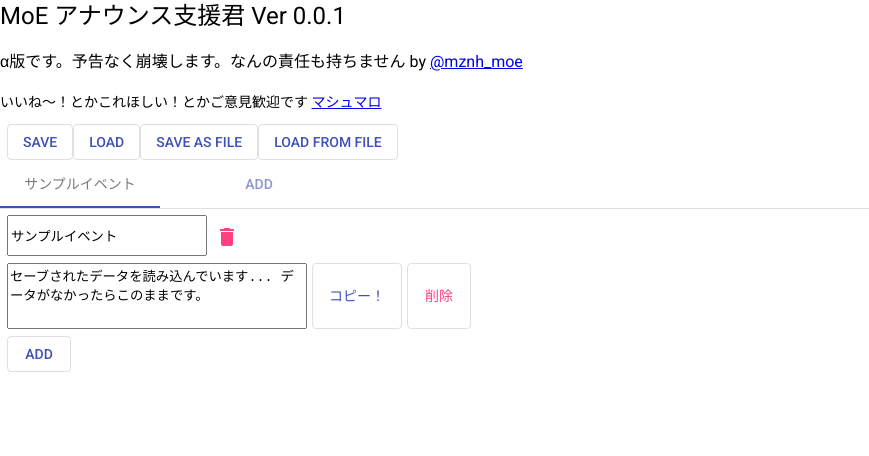
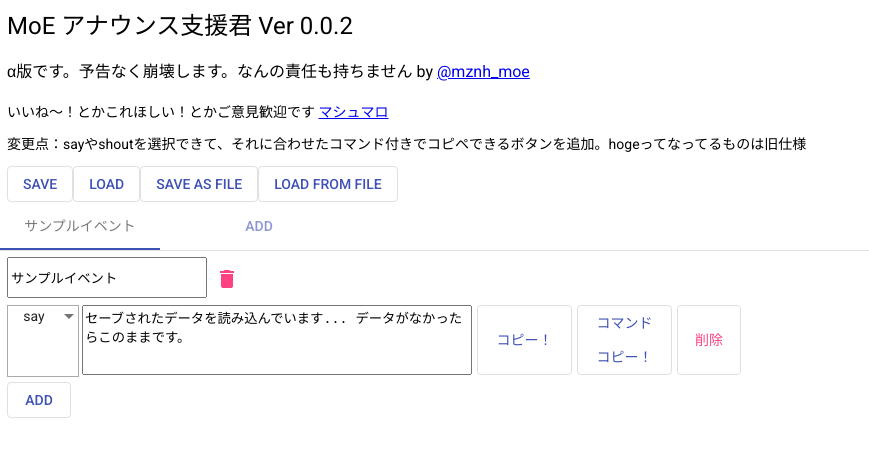
Before and after one commit to mznh/moe-announce-helper, an Angular app: page / in a window 1280 px wide. Shown: the top 456 px of the page, without its empty margins (0-869 px from the left). Built offline with nearby package versions, Linux system fonts and the light colour scheme.

Commit message:
sayやshoutなどを選択できるように変更

```diff
--- a/src/app/app.module.ts
+++ b/src/app/app.module.ts
@@ -11,6 +11,7 @@ import { MatTabsModule } from '@angular/material/tabs';
 import { MatInputModule } from '@angular/material/input';
 import { MatIconModule } from '@angular/material/icon';
 import { MatDialogModule } from '@angular/material/dialog';
+import { MatSelectModule } from '@angular/material/select';
 
 import { MainPageComponent } from './main-page/main-page.component';
 import { MessageComponent } from './message/message.component';
@@ -34,6 +35,7 @@ import { ControllerService } from './controller.service';
     MatInputModule,
     MatIconModule,
     MatDialogModule,
+    MatSelectModule,
     ClipboardModule,
   ],
   providers: [],
--- a/src/app/controller.service.ts
+++ b/src/app/controller.service.ts
@@ -17,7 +17,7 @@ export class ControllerService {
         info: "これはサンプルイベントの説明です",
         messages: [
           {
-            id:0, msgType:"hoge",
+            id:0, msgType:"say",
             text:"セーブされたデータを読み込んでいます... データがなかったらこのままです。"
           },
         ]
@@ -39,7 +39,6 @@ export class ControllerService {
   }
 
   public addEvent(){
-    //console.log("service-add-event")
     let newEventIndex = 0;
     if(this.saveData.events.length != 0){// 空じゃないときは末尾に追加
       const lastEvent = this.saveData.events[this.saveData.events.length - 1]
@@ -62,7 +61,6 @@ export class ControllerService {
   }
 
   public addMessage(eventId:number, mesageId?:number, msgType?:string, text?:string){
-    //console.log("service-addMessage")
     const tmp = this.fetchEvent(eventId);
     if(tmp === undefined){
       throw "Error";
@@ -76,13 +74,12 @@ export class ControllerService {
     }
     eventData.messages.push({
       id: newMessageIndex,
-      msgType: msgType? msgType : "hoge",
+      msgType: msgType? msgType : "say",
       text: text? text : ""
     });
   }
 
   public changeMessage(eventId:number, newMessageData:MessageData){
-    //console.log("changeMessage")
     //参照をゲッチュ
     const oldEvent = this.saveData.events.find((evt)=>{return evt.id == eventId})
     if(oldEvent === undefined){
@@ -99,18 +96,13 @@ export class ControllerService {
   }
 
   public saveEvent(){
-    //console.log("service-save")
-    //console.log(localStorage)
     localStorage.setItem(localStorageKey,this.generateJsonString())
 
     this.toastOpen("アナウンスデータをセーブしました。")
   }
   public loadEventFromLocalStrage(){
-    //console.log("service-load-from local strage")
     const saveRowStringData = localStorage.getItem(localStorageKey)
-    //console.log(localStorage)
     if(saveRowStringData === null){
-      //console.log("save data is null")
       return;
     }
     this.saveData = JSON.parse(saveRowStringData)
--- a/src/app/event/event.component.ts
+++ b/src/app/event/event.component.ts
@@ -39,7 +39,6 @@ export class EventComponent implements OnInit {
   }
 
   public addMessage(){
-    //console.log("events-add-messages")
     this.eventChangeEvent.emit({
       event: this.inputEventData,
       message: { id:-1, msgType:"add",text:"" }
@@ -48,7 +47,6 @@ export class EventComponent implements OnInit {
   }
 
   public messageChange(changeData:MessageData){
-    //console.log("events-MessagesChange")
     this.eventChangeEvent.emit({
       event: this.inputEventData,
       message: changeData
--- a/src/app/main-page/main-page.component.css
+++ b/src/app/main-page/main-page.component.css
@@ -1,4 +1,8 @@
 
+
+.main-header {
+  margin: 10px 7px;
+}
 .main-controll-panel {
   margin: 0px 7px;
 }
--- a/src/app/main-page/main-page.component.html
+++ b/src/app/main-page/main-page.component.html
@@ -1,7 +1,13 @@
-<h1>MoE アナウンス支援君 Ver 0.0.1</h1>
 
-<h3>α版です。予告なく崩壊します。なんの責任も持ちません by <a  href="https://twitter.com/mznh_moe">@mznh_moe</a></h3>
-<p>いいね～！とかこれほしい！とかご意見歓迎です <a href="https://marshmallow-qa.com/mznh_moe">マシュマロ</a></p>
+
+<div class="main-header">
+  <h1>MoE アナウンス支援君 Ver 0.0.2</h1>
+  <h3>α版です。予告なく崩壊します。なんの責任も持ちません by <a  href="https://twitter.com/mznh_moe">@mznh_moe</a></h3>
+  <p>いいね～！とかこれほしい！とかご意見歓迎です <a href="https://marshmallow-qa.com/mznh_moe">マシュマロ</a></p>
+  <p>
+  変更点：sayやshoutを選択できて、それに合わせたコマンド付きでコピペできるボタンを追加。hogeってなってるものは旧仕様
+  </p>
+</div>
 
 <div class="main-controll-panel">
   <button mat-stroked-button color="primary" (click)="saveLocalData()">SAVE</button>
--- a/src/app/main-page/main-page.component.ts
+++ b/src/app/main-page/main-page.component.ts
@@ -10,7 +10,6 @@ import { SaveData,EventData,MessageData} from "../model/message-data";
   styleUrls: ['./main-page.component.css']
 })
 export class MainPageComponent implements OnInit {
-  @ViewChildren(EventComponent) eventhoges!:QueryList<EventComponent>;
   @ViewChild('jsonDownload') jsonDownloadLink:any;
   @ViewChild('fileInput') fileInputLink:any;
 
--- a/src/app/message/message.component.css
+++ b/src/app/message/message.component.css
@@ -1,13 +1,24 @@
 .message {
   margin: 7px 0px;
   display: grid;
-  grid-template-columns: 300px 100px 50px;
+  grid-template-columns: 70px 400px 100px 100px 50px;
+
+}
+
+.message-type-select {
+  border: 1px solid #AAAAAA;
+  text-align: center;
+  height: 100% ;
 }
 .mat-input-wrapper, .messageText{
-  height: 20px ;
+  margin: 0px 5px 0px 5px ;
 }
+
 .messageCopyButton{
-  margin: 0px 5px;
+  margin: 0px 5px 0px 0px ;
+}
+.messageCmdCopyButton{
+  margin: 0px 5px 0px 0px ;
 }
 .messageDeleteButton{
   margin: 0px 0px;
--- a/src/app/message/message.component.html
+++ b/src/app/message/message.component.html
@@ -1,16 +1,35 @@
 
 <div class="message">
-  <textarea class="messageText"
-    #messageValue
-    (change)="textChange()"
-    matInput
-    cdkTextareaAutosize
-    cdkAutosizeMinRows="3"
-    cdkAutosizeMaxRows="5"
-    > </textarea>
+  <mat-select
+    #typeValue
+    [(value)]="inputMessageType"
+    class="message-type-select" (selectionChange)="typeChange($event.value)">
+    <mat-option value="say">say</mat-option>
+    <mat-option value="shout">shout</mat-option>
+    <mat-option value="auc">auc</mat-option>
+    <mat-option value="kgr">===</mat-option>
+  </mat-select>
+
+  <ng-container [ngSwitch]="inputMessageType">
+    <ng-container *ngSwitchCase="'hoge'">
+      <textarea class="messageText" #messageValue (onchange)="textChange()" matInput
+        cdkTextareaAutosize cdkAutosizeMinRows="3" cdkAutosizeMaxRows="5" > </textarea>
+    </ng-container>
+    <ng-container *ngSwitchCase="'kgr'">
+      <div #messageValue style="display: none" > </div>
+      =====================================
+    </ng-container>
+    <ng-container *ngSwitchDefault>
+      <textarea class="messageText" #messageValue (onchange)="textChange()"
+        matInput cdkTextareaAutosize cdkAutosizeMinRows="3" cdkAutosizeMaxRows="5" > </textarea>
+    </ng-container>
+  </ng-container>
   <button mat-stroked-button color="primary" class="messageCopyButton"
     tabindex="-1"
     (click)="copyToClipboard()">コピー！</button>
+  <button mat-stroked-button color="primary" class="messageCmdCopyButton"
+    tabindex="-1"
+    (click)="copyToClipboardWithCmdStyle()">コマンド<br>コピー！</button>
   <button mat-stroked-button color="accent" class="messageDeleteButton"
     tabindex="-1"
     (click)="deleteMessage()">削除</button>
--- a/src/app/message/message.component.ts
+++ b/src/app/message/message.component.ts
@@ -11,6 +11,7 @@ import { MessageData } from '../model/message-data';
 })
 export class MessageComponent implements OnInit {
   @ViewChild('messageValue') messageValue:any;
+  @ViewChild('typeValue') typeValue:any;
   @Input() inputMessageId:number;
   @Input() inputMessageType:string;
   @Input() inputMessageText:string;
@@ -23,18 +24,20 @@ export class MessageComponent implements OnInit {
   ngOnInit(): void {
   }
   ngAfterViewInit() {
-    //console.log(this.messageValue)
     this.messageValue.nativeElement.value = this.inputMessageText;
-  }
-  ngOnChanges(){
-    //console.log(this.inputMessageId)
-    //console.log(this.inputMessageType)
-    //console.log(this.inputMessageText)
   }
 
   public copyToClipboard(){
     const messageText = this.messageValue.nativeElement.value;
     this.clipboard.copy(messageText)
+  }
+
+  public copyToClipboardWithCmdStyle(){
+    const messageText = this.messageValue.nativeElement.value;
+    const moeCmd = this.inputMessageType;
+    const copyText = "/" + moeCmd + " " + messageText.replace(/\r?\n/g,"");
+
+    this.clipboard.copy(copyText)
   }
 
   public deleteMessage(){
@@ -47,6 +50,13 @@ export class MessageComponent implements OnInit {
   public nameChange(){
   }
 
+  public typeChange(value:string){
+    this.textChangeEvent.emit({
+      id: this.inputMessageId,
+      msgType: value,
+      text: this.inputMessageText
+    });
+  }
   public textChange(){
     const messageText = this.messageValue.nativeElement.value;
     this.textChangeEvent.emit({
```
